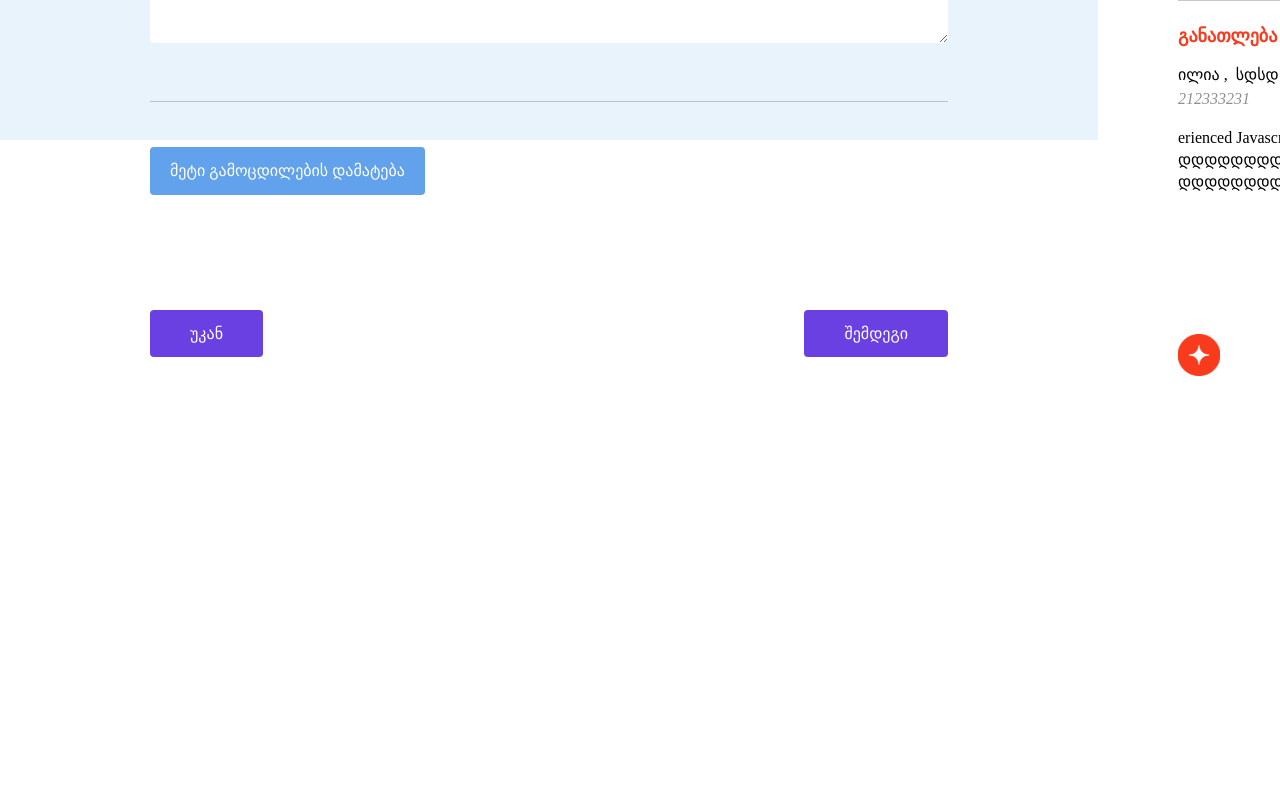
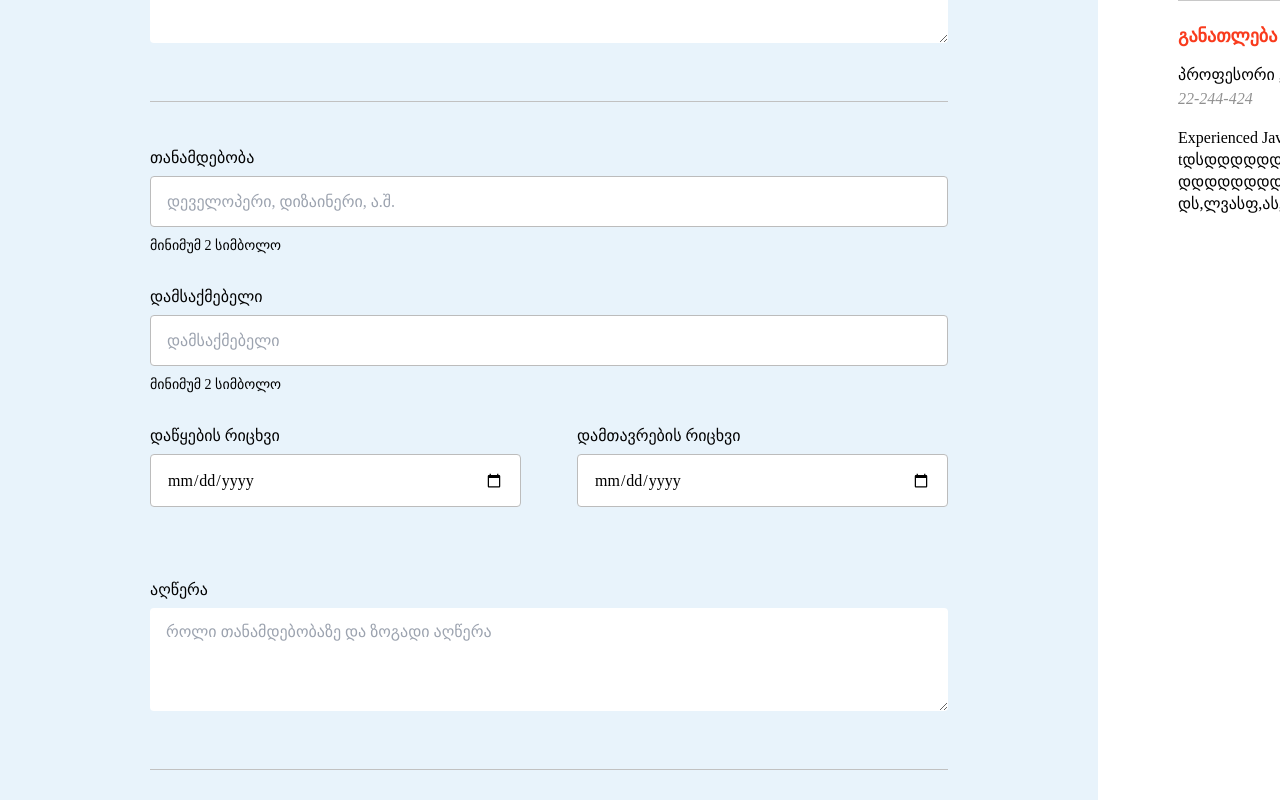
Before and after one commit to nikkoloz/cv-builder, a React (Vite) app: page /experience in a window 1280 px wide. Shown: the part 660-1460 px from the top of the page. Before the commit the page ends 1080 px from the top, so only its background shows below. Built offline with nearby package versions, Linux system fonts and the light colour scheme; the HTML template or start-up script is replaced by a standard one.

Commit message:
adding experience page css and modifying Resume component

```diff
--- /dev/null
+++ b/src/components/ExperienceCom.jsx
@@ -0,0 +1,59 @@
+import InputC from "./InputC";
+function ExperienceCom() {
+  return (
+    <div>
+      <InputC
+        divClass="mb-[30px]"
+        labelText="თანამდებობა"
+        placeholder="დეველოპერი, დიზაინერი, ა.შ."
+        id="position"
+        pText="მინიმუმ 2 სიმბოლო"
+        pClass=""
+        inpClass=""
+      />
+      <InputC
+        divClass="mb-[30px]"
+        labelText="დამსაქმებელი"
+        placeholder="დამსაქმებელი"
+        id="employer"
+        pText="მინიმუმ 2 სიმბოლო"
+        pClass=""
+        inpClass=""
+      />
+      <div className="mb-8 flex w-full justify-between">
+        <InputC
+          divClass="mb-8 mr-[56px]"
+          labelText="დაწყების რიცხვი"
+          placeholder="anzorr666@redberry.ge"
+          id="email"
+          inputType="date"
+          pClass=""
+          inpClass=""
+        />
+        <InputC
+          divClass="mb-8"
+          labelText="დამთავრების რიცხვი"
+          placeholder="+995 551 12 34 56"
+          id="mobile"
+          inputType="date"
+          pClass=""
+          inpClass=""
+        />
+      </div>
+
+      <div className="mb-[45px] flex flex-col border-b-[1px] border-main-gray2 pb-[58px]">
+        <label className="mb-2 text-lb" htmlFor="about-job">
+          აღწერა
+        </label>
+        <textarea
+          className="h-[103px] w-full rounded-[4px] py-[13px] px-4 text-lbp"
+          name="about-job"
+          id="about-job"
+          placeholder="როლი თანამდებობაზე და ზოგადი აღწერა"
+        ></textarea>
+      </div>
+    </div>
+  );
+}
+
+export default ExperienceCom;
--- a/src/components/Resume.jsx
+++ b/src/components/Resume.jsx
@@ -8,23 +8,15 @@ function Resume({
   email,
   mobNumber,
   aboutMe,
-  position,
-  company,
-  workDateFrom,
-  workDateTo,
-  experience,
-  school,
-  status,
-  schoolDate,
-  aboutEducation,
+  experiences,
+  educations,
   border,
   marginT,
   marginB,
-
 }) {
   return (
     <section
-      className={`relative mx-auto min-h-[1080px] max-w-[822px] pb-32 pl-[80px] pr-[75px]
+      className={`relative mx-auto min-h-[1080px] max-w-[822px] bg-white pb-32 pl-[80px] pr-[75px]
       ${marginT && "mt-[54px]"}
       ${marginB && "mb-[100px]"}
       ${border && " border-[1px] border-black"}`}
@@ -51,45 +43,60 @@ function Resume({
           className=" mt-12 h-[246px] w-[246px] rounded-full bg-black"
         />
       </div>
-
       <div
         className={` border-t-[1px] border-main-gray pt-6 ${
-          !(position || company || workDateFrom || workDateTo || experience) &&
-          "hidden"
+          experiences.length === 0 && "hidden"
         }`}
       >
         <h1 className="mb-4 text-ch2 text-main-red ">გამოცდილება</h1>
+        {experiences.map((A, i) => {
+          return (
+            <div key={i}>
               <div className="mb-[7px] flex text-ne text-main-black">
                 <h2 className="mr-2">
-            {position}
-            {position && company && ","}
+                  {A.position}
+                  {A.position && A.company && ","}
                 </h2>
-          <h2>{company}</h2>
+                <h2>{A.company}</h2>
               </div>
-        <h2 className="mb-4 text-main-date" style={{ fontStyle: "italic" }}>
-          {workDateFrom} {workDateFrom && workDateTo && "-"} {workDateTo}
+              <h2
+                className="mb-4 text-main-date"
+                style={{ fontStyle: "italic" }}
+              >
+                {A.workDateFrom} {A.workDateFrom && A.workDateTo && "-"}{" "}
+                {A.workDateTo}
               </h2>
-        <p className="mb-8 text-cp2">{experience}</p>
+              <p className="mb-8 text-cp2">{A.aboutExperience}</p>
             </div>
-
+          );
+        })}
+      </div>
       <div
-        className={`border-t-[1px] border-main-gray pt-6 ${
-          !(school || status || schoolDate || aboutEducation) && "hidden"
+        className={`relative border-t-[1px] border-main-gray pt-6 ${
+          educations.length === 0 && "hidden"
         } `}
       >
         <h1 className="mb-4 text-ch2 text-main-red ">განათლება</h1>
+        {educations.map((B, i) => {
+          return (
+            <div key={i} className="mb-6">
               <div className="flex">
                 <h2 className="mr-2">
-            {school} {school && status && ","}
+                  {B.school} {B.school && B.status && ","}
                 </h2>
-          <h2>{status}</h2>
+                <h2>{B.status}</h2>
               </div>
-        <h2 className="mb-4 text-main-date" style={{ fontStyle: "italic" }}>
-          {schoolDate}
+              <h2
+                className="mb-4 text-main-date"
+                style={{ fontStyle: "italic" }}
+              >
+                {B.schoolDate}
               </h2>
-        <p className="text-cp2">{aboutEducation}</p>
+              <p className="text-cp2">{B.aboutEducation}</p>
             </div>
-
+          );
+        })}
+      </div>
       <img src={cvLogo} alt="logo" className="absolute bottom-[44px]" />
     </section>
   );
--- a/src/pages/Experience.jsx
+++ b/src/pages/Experience.jsx
@@ -1,80 +1,34 @@
 import image from "../assets/STAMP.svg";
 import Resume from "../components/Resume";
-import InputC from "../components/InputC";
+import ExperienceCom from "../components/ExperienceCom";
 function Experience() {
   return (
-    <section className="flex">
-      <section className=" h-screen min-w-[1098px] bg-main-bluelight px-[150px] pt-[47px]">
+    <section className="flex ">
+      <section className="relative  min-w-[1098px] bg-main-bluelight px-[150px] pt-[47px]">
         <div className="mb-[50px] flex justify-between border-b-[1px] border-black pb-3">
           <h1 className="text-h17">გამოცდილება</h1>
           <h1 className="text-gb1">2/3</h1>
         </div>
         <form className="">
-          <InputC
-            divClass="mb-[30px]"
-            labelText="თანამდებობა"
-            placeholder="დეველოპერი, დიზაინერი, ა.შ."
-            id="position"
-            pText="მინიმუმ 2 სიმბოლო"
-            pClass=""
-            inpClass=""
-          />
-          <InputC
-            divClass="mb-[30px]"
-            labelText="დამსაქმებელი"
-            placeholder="დამსაქმებელი"
-            id="employer"
-            pText="მინიმუმ 2 სიმბოლო"
-            pClass=""
-            inpClass=""
-          />
-          <div className="mb-8 flex w-full justify-between">
-            <InputC
-              divClass="mb-8 mr-[56px]"
-              labelText="დაწყების რიცხვი"
-              placeholder="anzorr666@redberry.ge"
-              id="email"
-              inputType="date"
-              pClass=""
-              inpClass=""
-            />
-            <InputC
-              divClass="mb-8"
-              labelText="დამთავრების რიცხვი"
-              placeholder="+995 551 12 34 56"
-              id="mobile"
-              inputType="date"
-              pClass=""
-              inpClass=""
-            />
-          </div>
+          <ExperienceCom />
+          <ExperienceCom />
 
-          <div className="mb-[45px] flex flex-col border-b-[1px] border-main-gray2 pb-[58px]">
-            <label className="mb-2 text-lb" htmlFor="about-job">
-              აღწერა
-            </label>
-            <textarea
-              className="h-[103px] w-full rounded-[4px] py-[13px] px-4 text-lbp"
-              name="about-job"
-              id="about-job"
-              placeholder="როლი თანამდებობაზე და ზოგადი აღწერა"
-            ></textarea>
-          </div>
           <button className="block rounded-[4px] bg-main-blue2 py-[14px] px-5 text-ne  text-white">
             მეტი გამოცდილების დამატება
           </button>
-          <div className="mt-[115px]">
+
+          <div className="mt-[115px] pb-10 ">
             <button
               className="float-right rounded-[4px] bg-main-purple py-[14px] px-10 text-ne text-white"
               type="submit"
             >
-              შემდეგი
+              უკან
             </button>
             <button
               className=" rounded-[4px] bg-main-purple py-[14px] px-10 text-ne text-white"
               type="submit"
             >
-              უკან
+              შემდეგი
             </button>
           </div>
         </form>
@@ -86,21 +40,27 @@ function Experience() {
         email={"mmeesdssnikko@agruni.ge"}
         mobNumber={"50055443443"}
         aboutMe={
-          "ძალიან მიყვარს დიზაინის კეთება. დილით ადრე რომ ავდგები გამამხნევებელი ვარჯიშების მაგიერ დიზაინს ვაკეთებ. "
+          "ძალიან მიყვარს დიზაინის კეთება. დილით ადრე რომ ავდგები გამამხნევებელი ვარჯიშების მაგიერ დიზაინს ვაკეთებ."
         }
-        position={"მერძევე მთავარი პროფესორი"}
-        company={"სახლშო"}
-        workDateFrom={"22-244-424"}
-        workDateTo={"22-244-424"}
-        experience={
-          "Experienced Javascript Native Developer with 5 years in tდსდდდდდდდდ დდდდდდდდდდ დდდდდდდდდდ დდდდდდდდდდ დდდდდდდსდასდა ასფავ ასფას,დსა დს,ლვასფ,ას,ფლაასდაფევსდფაწეფვრბფსდაეფედფერვსდფ"
-        }
-        school={"ილია "}
-        status={"სდსდ"}
-        schoolDate={"212333231"}
-        aboutEducation={
-          "erienced Javascript Native Developer with 5 years in tდსდდდდდდდ დდდდდდდდდდ დდდდდდდდდ დდდდდდდდდდდ დდდდდდდდსდასდა ასფავ ასფას,დსა დს,ლვასფ,ას,"
-        }
+        experiences={[
+          {
+            position: "მერძევე მთავარი პროფესორი",
+            company: "სახლშო",
+            workDateFrom: "22-244-424",
+            workDateTo: "22-244-424",
+            aboutExperience:
+              "Experienced Javascript Native Developer with 5 years in tდსდდდდდდდდ დდდდდდდდდდ დდდდდდდდდდ დდდდდდდდდდ დდდდდდდსდასდა ასფავ ასფას,დსა დს,ლვასფ,ას,ფლაასდაფევსდფაწეფვრბფსდაეფედფერვსდფ",
+          },
+        ]}
+        educations={[
+          {
+            school: " პროფესორი",
+            status: "სახლშო",
+            schoolDate: "22-244-424",
+            aboutEducation:
+              "Experienced Javascript Native Developer with 5 years in tდსდდდდდდდდ დდდდდდდდდდ დდდდდდდდდდ დდდდდდდდდდ დდდდდდდსდასდა ასფავ ასფას,დსა დს,ლვასფ,ას,ფლაასდაფევსდფაწეფვრბფსდაეფედფერვსდფ",
+          },
+        ]}
         border={false}
       />
     </section>
--- a/src/pages/PersonalInfo.jsx
+++ b/src/pages/PersonalInfo.jsx
@@ -94,7 +94,7 @@ function PersonalInfo() {
         company={"სახლშო"}
         workDateFrom={"22-244-424"}
         workDateTo={"22-244-424"}
-        experience={
+        aboutExperience={
           "Experienced Javascript Native Developer with 5 years in tდსდდდდდდდდ დდდდდდდდდდ დდდდდდდდდდ დდდდდდდდდდ დდდდდდდსდასდა ასფავ ასფას,დსა დს,ლვასფ,ას,ფლაასდაფევსდფაწეფვრბფსდაეფედფერვსდფ"
         }
         school={"ილია "}
```
Lines whose indentation alone changed are shown as unchanged.
